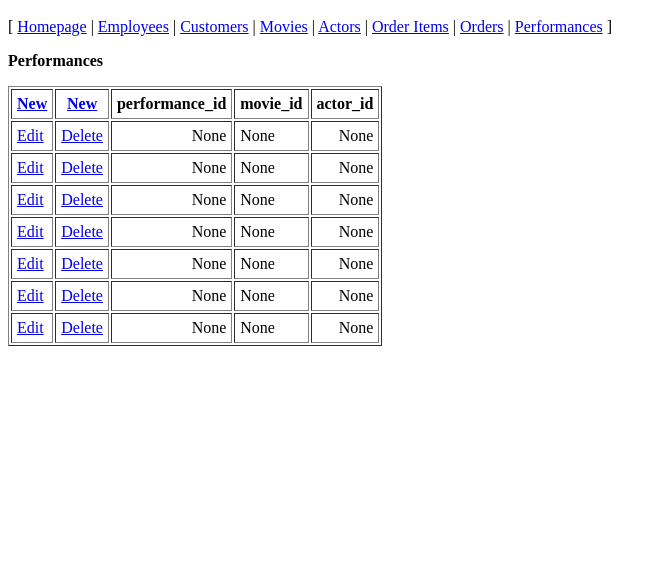
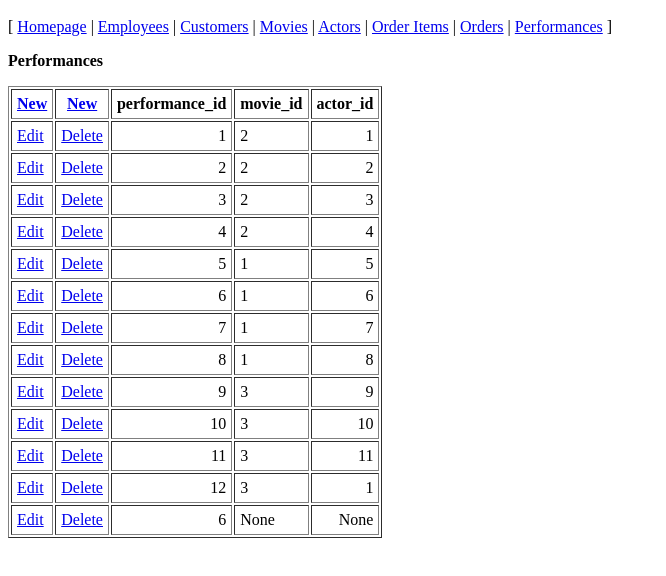
Before and after one commit to yoparky/cs340_database_webpage, a plain HTML site: page pages/performances.html in a window 1280 px wide. Shown: the part 48-624 px from the top of the page, without its empty margins (0-666 px from the left). Drawn offline with Linux system fonts and the light colour scheme.

Commit message:
Add sample data

```diff
--- a/pages/performances.html
+++ b/pages/performances.html
@@ -24,61 +24,115 @@
         <td><a href="#" onclick="deletePerson('this.personID')">Delete</a></td> -->
         <td><a href="edit/edit_performance.html">Edit</a></td>
         <td><a href="delete/delete_performance.html">Delete</a></td>
-        <td align="right" > None </td>
-        <td >None </td>
-        <td align="right" >None </td>
+        <td align="right" > 1 </td>
+        <td >2 </td>
+        <td align="right" >1 </td>
     </tr>
     <tr>
         <!-- <td><a href="#" onClick="updatePerson('this.personID')">Edit</a></td>
         <td><a href="#" onclick="deletePerson('this.personID')">Delete</a></td> -->
         <td><a href="edit/edit_performance.html">Edit</a></td>
         <td><a href="delete/delete_performance.html">Delete</a></td>
-        <td align="right" > None </td>
-        <td >None </td>
-        <td align="right" >None </td>
+        <td align="right" > 2 </td>
+        <td >2 </td>
+        <td align="right" >2 </td>
     </tr>
     <tr>
         <!-- <td><a href="#" onClick="updatePerson('this.personID')">Edit</a></td>
         <td><a href="#" onclick="deletePerson('this.personID')">Delete</a></td> -->
         <td><a href="edit/edit_performance.html">Edit</a></td>
         <td><a href="delete/delete_performance.html">Delete</a></td>
-        <td align="right" > None </td>
-        <td >None </td>
-        <td align="right" >None </td>
+        <td align="right" > 3 </td>
+        <td >2 </td>
+        <td align="right" >3 </td>
     </tr>
     <tr>
         <!-- <td><a href="#" onClick="updatePerson('this.personID')">Edit</a></td>
         <td><a href="#" onclick="deletePerson('this.personID')">Delete</a></td> -->
         <td><a href="edit/edit_performance.html">Edit</a></td>
         <td><a href="delete/delete_performance.html">Delete</a></td>
-        <td align="right" > None </td>
-        <td >None </td>
-        <td align="right" >None </td>
+        <td align="right" > 4 </td>
+        <td >2 </td>
+        <td align="right" >4 </td>
     </tr>
     <tr>
         <!-- <td><a href="#" onClick="updatePerson('this.personID')">Edit</a></td>
         <td><a href="#" onclick="deletePerson('this.personID')">Delete</a></td> -->
         <td><a href="edit/edit_performance.html">Edit</a></td>
         <td><a href="delete/delete_performance.html">Delete</a></td>
-        <td align="right" > None </td>
-        <td >None </td>
-        <td align="right" >None </td>
+        <td align="right" > 5 </td>
+        <td >1 </td>
+        <td align="right" >5 </td>
     </tr>
     <tr>
         <!-- <td><a href="#" onClick="updatePerson('this.personID')">Edit</a></td>
         <td><a href="#" onclick="deletePerson('this.personID')">Delete</a></td> -->
         <td><a href="edit/edit_performance.html">Edit</a></td>
         <td><a href="delete/delete_performance.html">Delete</a></td>
-        <td align="right" > None </td>
-        <td >None </td>
-        <td align="right" >None </td>
+        <td align="right" > 6 </td>
+        <td >1 </td>
+        <td align="right" >6 </td>
     </tr>
     <tr>
         <!-- <td><a href="#" onClick="updatePerson('this.personID')">Edit</a></td>
         <td><a href="#" onclick="deletePerson('this.personID')">Delete</a></td> -->
         <td><a href="edit/edit_performance.html">Edit</a></td>
         <td><a href="delete/delete_performance.html">Delete</a></td>
-        <td align="right" > None </td>
+        <td align="right" > 7 </td>
+        <td >1 </td>
+        <td align="right" >7 </td>
+    </tr>
+    <tr>
+        <!-- <td><a href="#" onClick="updatePerson('this.personID')">Edit</a></td>
+        <td><a href="#" onclick="deletePerson('this.personID')">Delete</a></td> -->
+        <td><a href="edit/edit_performance.html">Edit</a></td>
+        <td><a href="delete/delete_performance.html">Delete</a></td>
+        <td align="right" > 8 </td>
+        <td >1 </td>
+        <td align="right" >8 </td>
+    </tr>
+    <tr>
+        <!-- <td><a href="#" onClick="updatePerson('this.personID')">Edit</a></td>
+        <td><a href="#" onclick="deletePerson('this.personID')">Delete</a></td> -->
+        <td><a href="edit/edit_performance.html">Edit</a></td>
+        <td><a href="delete/delete_performance.html">Delete</a></td>
+        <td align="right" > 9 </td>
+        <td >3 </td>
+        <td align="right" >9 </td>
+    </tr>
+    <tr>
+        <!-- <td><a href="#" onClick="updatePerson('this.personID')">Edit</a></td>
+        <td><a href="#" onclick="deletePerson('this.personID')">Delete</a></td> -->
+        <td><a href="edit/edit_performance.html">Edit</a></td>
+        <td><a href="delete/delete_performance.html">Delete</a></td>
+        <td align="right" > 10 </td>
+        <td >3 </td>
+        <td align="right" >10 </td>
+    </tr>
+    <tr>
+        <!-- <td><a href="#" onClick="updatePerson('this.personID')">Edit</a></td>
+        <td><a href="#" onclick="deletePerson('this.personID')">Delete</a></td> -->
+        <td><a href="edit/edit_performance.html">Edit</a></td>
+        <td><a href="delete/delete_performance.html">Delete</a></td>
+        <td align="right" > 11 </td>
+        <td >3 </td>
+        <td align="right" >11 </td>
+    </tr>
+    <tr>
+        <!-- <td><a href="#" onClick="updatePerson('this.personID')">Edit</a></td>
+        <td><a href="#" onclick="deletePerson('this.personID')">Delete</a></td> -->
+        <td><a href="edit/edit_performance.html">Edit</a></td>
+        <td><a href="delete/delete_performance.html">Delete</a></td>
+        <td align="right" > 12 </td>
+        <td >3 </td>
+        <td align="right" >1 </td>
+    </tr>
+    <tr>
+        <!-- <td><a href="#" onClick="updatePerson('this.personID')">Edit</a></td>
+        <td><a href="#" onclick="deletePerson('this.personID')">Delete</a></td> -->
+        <td><a href="edit/edit_performance.html">Edit</a></td>
+        <td><a href="delete/delete_performance.html">Delete</a></td>
+        <td align="right" > 6 </td>
         <td >None </td>
         <td align="right" >None </td>
     </tr>
```
Also changed, not shown: pages/actors.html (+55 -21 lines), pages/employees.html (+21 -21 lines), pages/movies.html (+12 -12 lines), pages/order_items.html (+18 -18 lines), pages/orders.html (+30 -30 lines).
